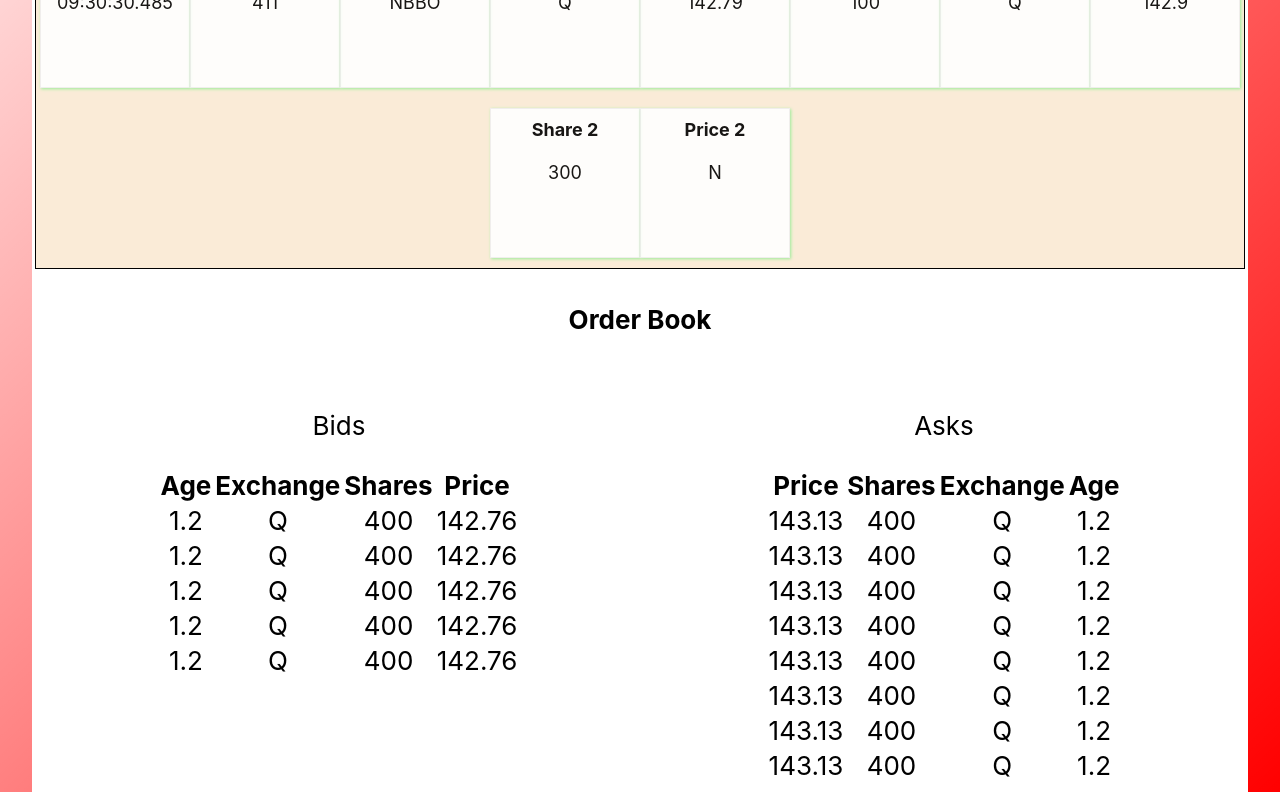
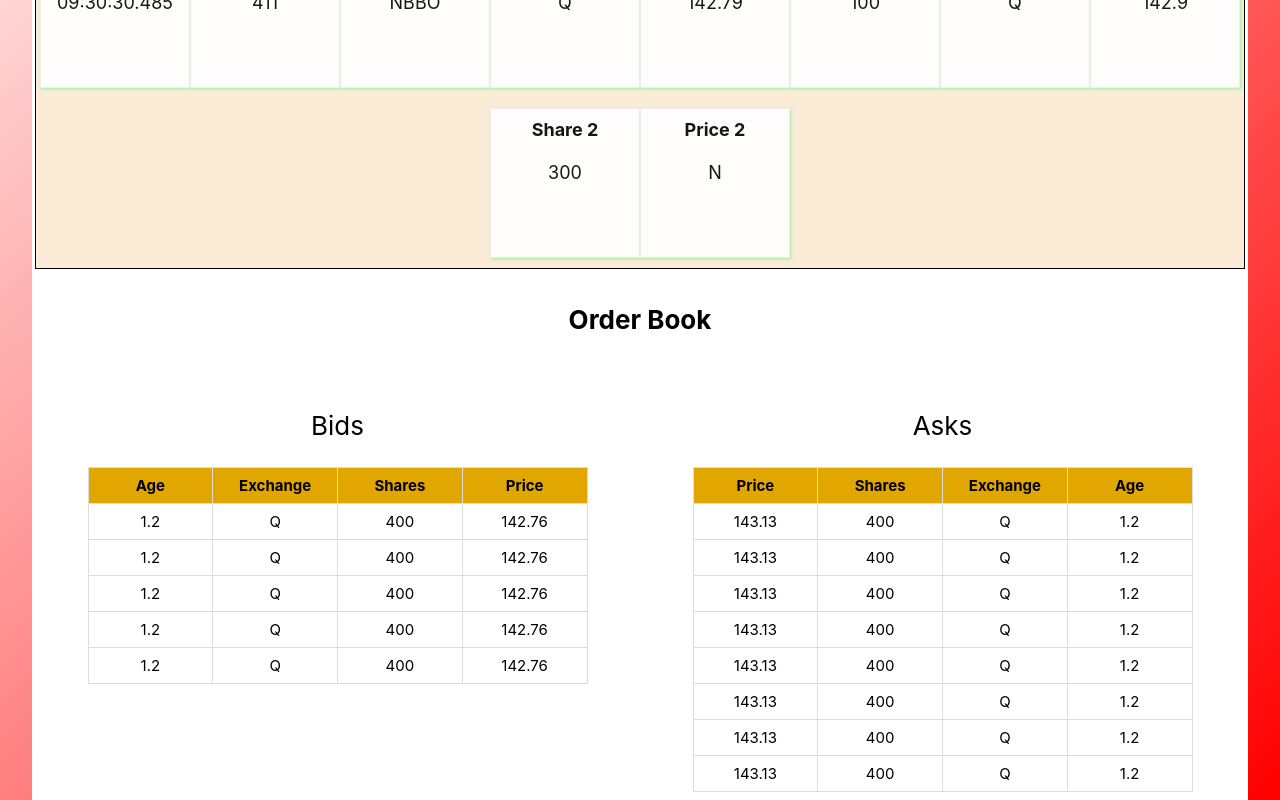
Before and after one commit to prakashkumar264/playground, a React (Create React App) app: page /Exercisefive in a window 1280 px wide. Shown: the part 401-1201 px from the top of the page. Built offline with nearby package versions, Linux system fonts and the light colour scheme.

Commit message:
Ex5 table five final draft

```diff
--- a/src/Exercisefive.js
+++ b/src/Exercisefive.js
@@ -79,12 +79,15 @@ function Exercisefive()  {
                 <div className="tableContainer">
                         <p>Bids</p>
                           <table className="bidsAsksTableStyle">
+                            <thead>
                                 <tr>
                                   <th>Age</th>
                                   <th>Exchange</th>
                                   <th>Shares</th>
                                   <th>Price</th>
                                 </tr>
+                            </thead>
+                            <tbody>
                             <tr>
                               <td>1.2</td>
                               <td>Q</td>
@@ -115,17 +118,21 @@ function Exercisefive()  {
                               <td>400</td>
                               <td>142.76</td>
                             </tr>
+                            </tbody>
                           </table>
                   </div>
                 <div className="tableContainer">
                         <p>Asks</p>
                         <table className="bidsAsksTableStyle">
+                            <thead>
                               <tr>
                                 <th>Price</th>
                                 <th>Shares</th>
                                 <th>Exchange</th>
                                 <th>Age</th>
                               </tr>
+                            </thead>
+                            <tbody>
                             <tr>
                               <td>143.13</td>
                               <td>400</td>
@@ -174,6 +181,7 @@ function Exercisefive()  {
                               <td>Q</td>
                               <td>1.2</td>
                             </tr>
+                            </tbody>
 
 
                           </table>
--- a/src/exercisefive.css
+++ b/src/exercisefive.css
@@ -87,10 +87,34 @@ h4{
     margin-top: 10px;
     color: white;
     text-align: center;
+
 }
 
 .bidsAsksTableStyle{
     color: black;
+    width: 100%;
+    border-collapse: collapse;
+    table-layout: fixed;
+    font-size: 15px;
+}
+
+th{
+    background-color:rgb(226, 166, 0);
+}
+
+td,th{
+    border:1px solid #dddddd;
+    text-align: center;
+    padding: 8px;
+}
+
+td{
+    width: 10px;
+}
+
+tr:hover {
+  background-color: #554e4e50;
+  color: #000000;
 }
 
 @media (min-width: 600px) {
@@ -101,12 +125,22 @@ h4{
    .stockBackground{
     margin-top: 25vh;
    }
+
+   .bidsAsksTableStyle{
+    width: 400px;
+}
+
 }
 
 @media (min-width: 1200px) {
     .stockBackground{
      margin-top: 15vh;
     }
+
+    .bidsAsksTableStyle{
+        width: 500px;
+    }
+
  }
 
 
```
Lines whose indentation alone changed are shown as unchanged.
